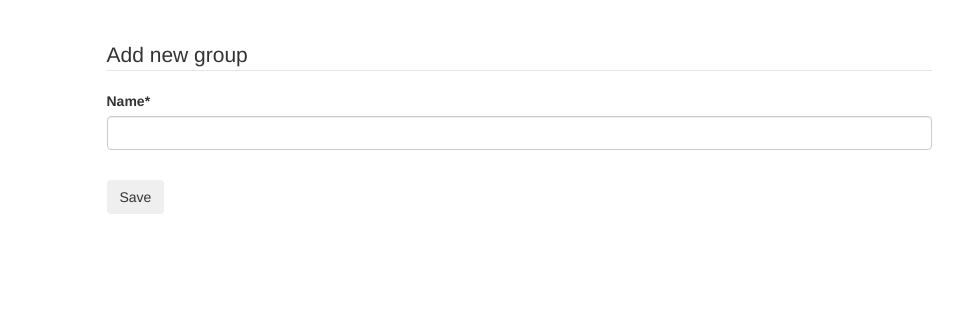
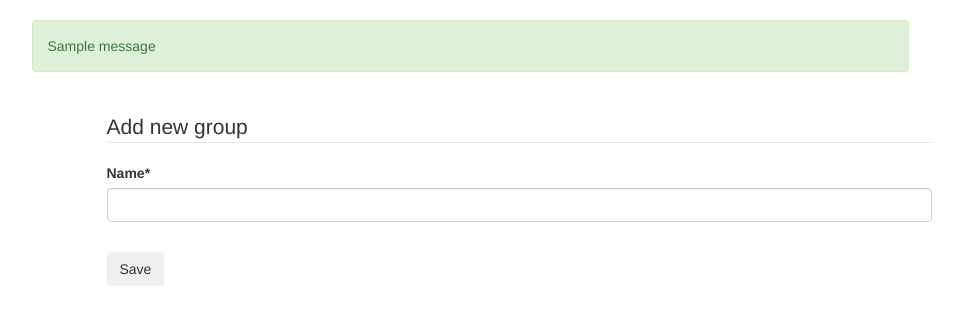
Before and after one commit to olechanastazja/contacts, a Django app: page /group/new/ in a window 1280 px wide. Shown: the part 52-377 px from the top of the page, without its empty margins (121-1084 px from the left). Run offline with Django 3.2, Linux system fonts and the light colour scheme; one stand-in notice (Sample message) is shown; parts of the project's set-up code (start-up, migrations or seed data) failed here and were passed over; some libraries are stand-ins or nearby versions.

Commit message:
Add messages - form validation

```diff
--- a/people/templates/people/base.html
+++ b/people/templates/people/base.html
@@ -40,6 +40,17 @@
     </div>
 
   <div class="container">
+      {% if messages %}
+        <div class="row" >
+          <div class="col-sm-offset-1" style="width: 75%;">
+            {% for message in messages %}
+                <div class="alert alert-{{ message.tags }}" role="alert">
+                    <p>{{ message }}</p>
+                </div>
+            {% endfor %}
+          </div>
+        </div>
+    {% endif %}
 
     {% block content %}
 
--- a/people/views.py
+++ b/people/views.py
@@ -2,6 +2,7 @@ from django.shortcuts import render, get_object_or_404, redirect
 from django.views import View
 from .forms import PersonModelForm, AddressModelForm, PhoneModelForm, EmailModelForm
 from .models import Person
+from django.contrib import messages
 
 
 def home(request):
@@ -187,7 +188,7 @@ class PhoneCreate(PersonObjectMixin, View):
                 phone.person = obj
                 phone.save()
                 return redirect("people:person-list")
-
+        messages.error(request, form.errors.get('phone_number'))
         form = PhoneModelForm()
         context = {
             'object': obj,
@@ -222,6 +223,8 @@ class EmailCreate(PersonObjectMixin, View):
                 return redirect("people:person-list")
 
         form = EmailModelForm()
+        print(form.errors)
+        messages.error(request, 'Invalid data! Correct that and try again!')
         context = {
             'object': obj,
             'form': form
```
Also changed, not shown: contacts/settings.py (+7 -0 lines), people/migrations/0010_merge_20181124_2057.py (added), people/migrations/0011_auto_20181124_2217.py (added).
